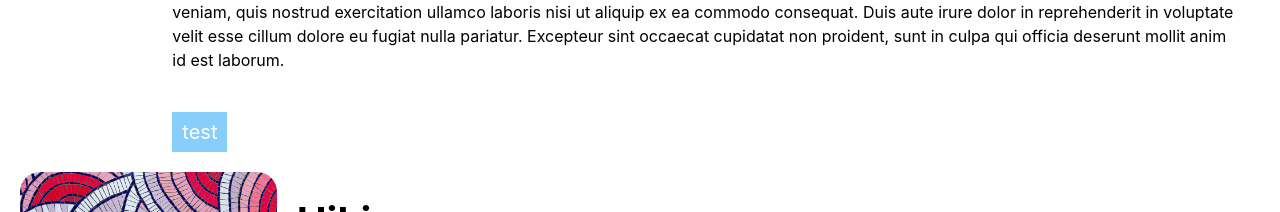
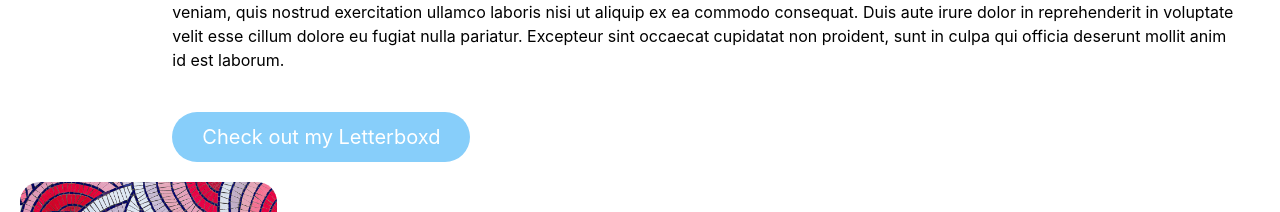
Before and after one commit to LeonTan828/personal-website-2.0, a React (Vite) app: page / in a window 1280 px wide. Shown: the part 2450-2662 px from the top of the page. Built offline with nearby package versions, Linux system fonts and the light colour scheme.

Commit message:
layout adjustment for button on interest component

```diff
--- a/src/components/InfoSections/sections/interest-sections/Movies.tsx
+++ b/src/components/InfoSections/sections/interest-sections/Movies.tsx
@@ -24,7 +24,7 @@ function Movies() {
             body={bodyContent}
           />
           <Button
-            title='test'
+            title='Check out my Letterboxd'
             link='fakelink'
           />
         </div>
--- a/src/styles/info_sections/components/Button.css
+++ b/src/styles/info_sections/components/Button.css
@@ -1,7 +1,8 @@
 .button {
   /* Layout */
   margin: 20px;
-  padding: 5px 10px;
+  padding: 10px 30px;
+  border-radius: 40px;
 
   /* Color */
   background-color:lightskyblue;
```
